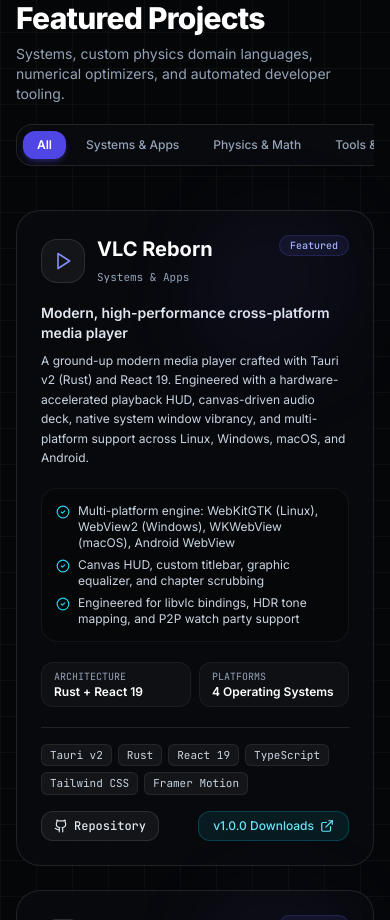
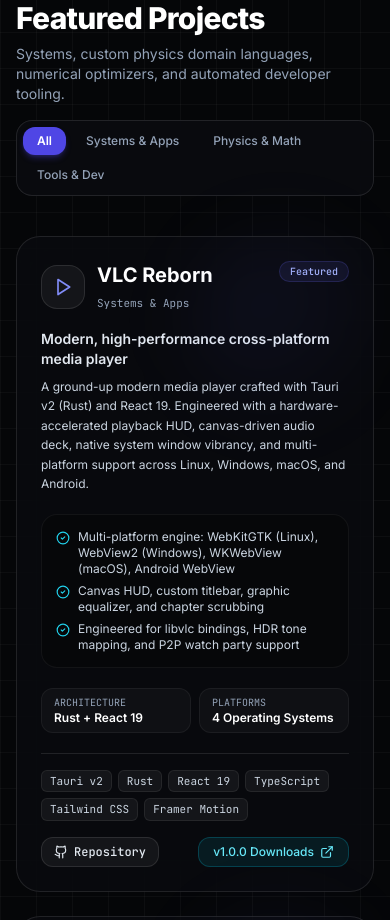
Before and after one commit to shahaayush265/shahaayush265.github.io, a React (Vite) app: page / in a window 390 px wide. Shown: the part 1660-2580 px from the top of the page. Built offline with nearby package versions, Linux system fonts and the light colour scheme.

Commit message:
fix: allow project filter tabs to wrap naturally on tablet (md) screens without clipping

```diff
--- a/src/components/Projects.tsx
+++ b/src/components/Projects.tsx
@@ -49,14 +49,13 @@
             </p>
           </div>
 
-          {/* Category Filter Pills (clean single-row scroll on mobile, inline on desktop) */}
-          <div className="w-full md:w-auto overflow-x-auto no-scrollbar py-1 self-start md:self-auto">
-            <div className="inline-flex items-center gap-1.5 p-1.5 rounded-2xl bg-dark-900/90 border border-white/10 backdrop-blur-md min-w-max">
+          {/* Category Filter Pills */}
+          <div className="w-full lg:w-auto flex flex-wrap items-center gap-1.5 p-1.5 rounded-2xl bg-dark-900/90 border border-white/10 backdrop-blur-md self-start lg:self-auto">
             {CATEGORIES.map((cat) => (
               <button
                 key={cat}
                 onClick={() => setActiveCategory(cat)}
-                  className={`px-3.5 py-1.5 rounded-xl text-xs font-medium transition-all whitespace-nowrap flex-shrink-0 ${
+                className={`px-3.5 py-1.5 rounded-xl text-xs font-medium transition-all ${
                   activeCategory === cat
                     ? 'bg-indigo-600 text-white shadow-md shadow-indigo-600/30 font-semibold'
                     : 'text-slate-400 hover:text-white hover:bg-white/5'
@@ -65,7 +64,6 @@
                 {cat}
               </button>
             ))}
-            </div>
           </div>
         </div>
 
```
Lines whose indentation alone changed are shown as unchanged.
